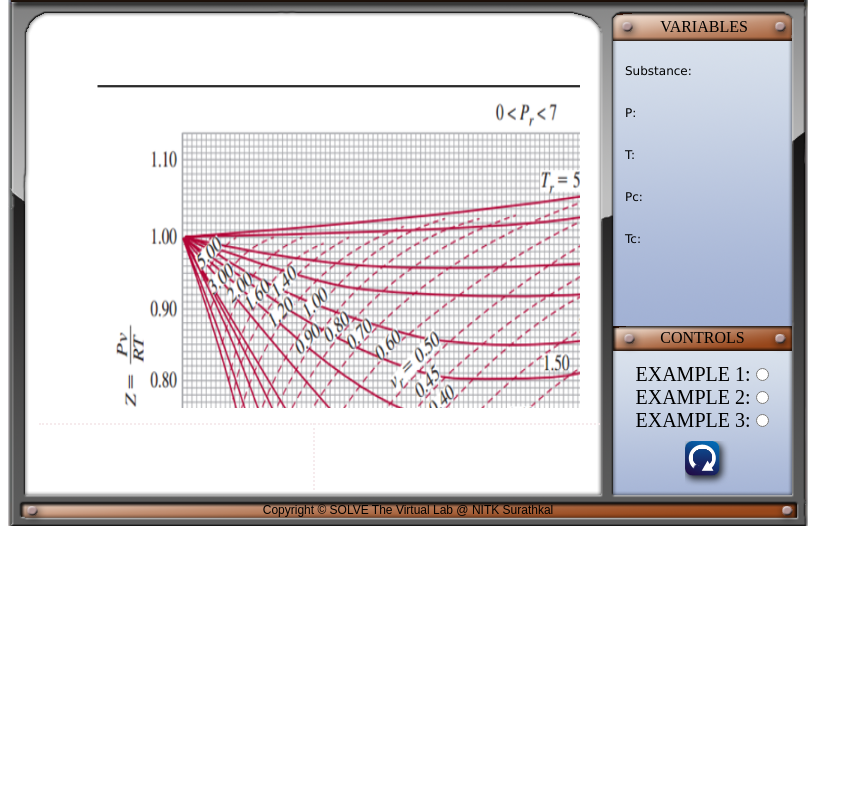
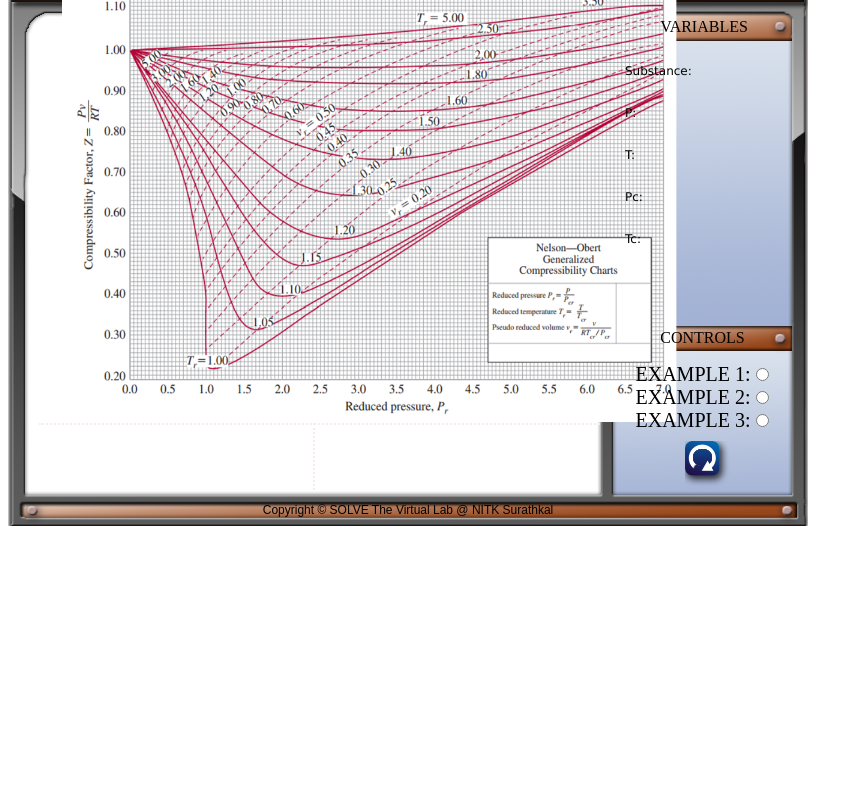
Before and after one commit to kas140472/CompressibilityChart-Simulation, a plain HTML site: page index.html in a window 1280 px wide. Shown: the part 82-872 px from the top of the page, without its empty margins (0-863 px from the left). Before the commit the page ends 800 px from the top, so only its background shows below. Drawn offline with nearby package versions, Linux system fonts and the light colour scheme.

Commit message:
Update index.html

```diff
--- a/index.html
+++ b/index.html
@@ -14,11 +14,11 @@
 </noscript>
 <div id="container">
     <div id="simtitle">Compressibility chart</div>
-    <div id="scroll_div" style="max-height:390px; max-width:590px;overflow: scroll;">
-        <canvas id="simscreen" height="850px" width="1200px" > </canvas>
+<!--    <div id="scroll_div" style="max-height:390px; max-width:590px;overflow: scroll;">-->
+        <canvas id="simscreen" height="1500px" width="1500px" > </canvas>
 
         <div style="width:500px;">
-        </div>
+<!--        </div>-->
     </div>
     <div id="titleincanvas"></div>
     <div id="commentboxleft">
```
